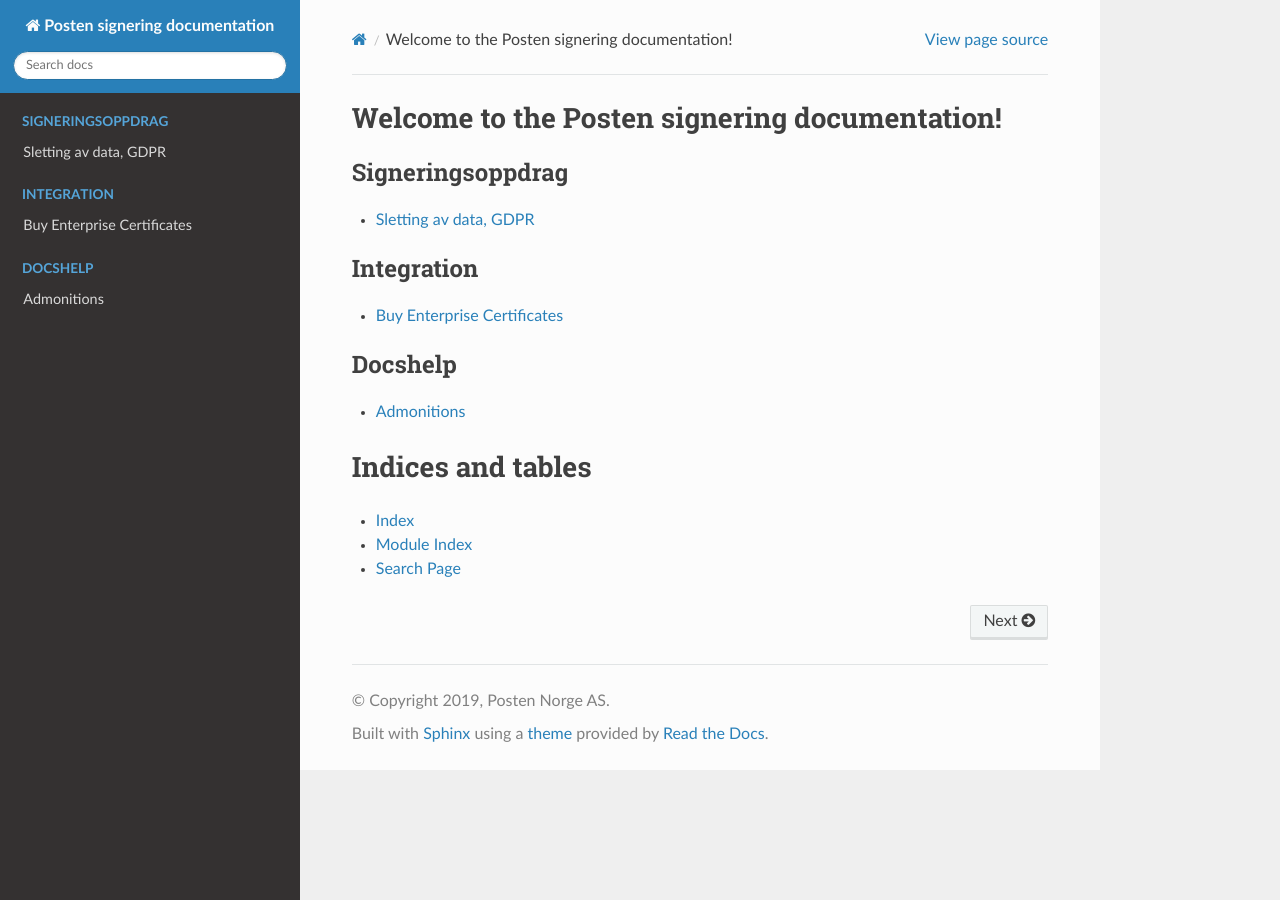
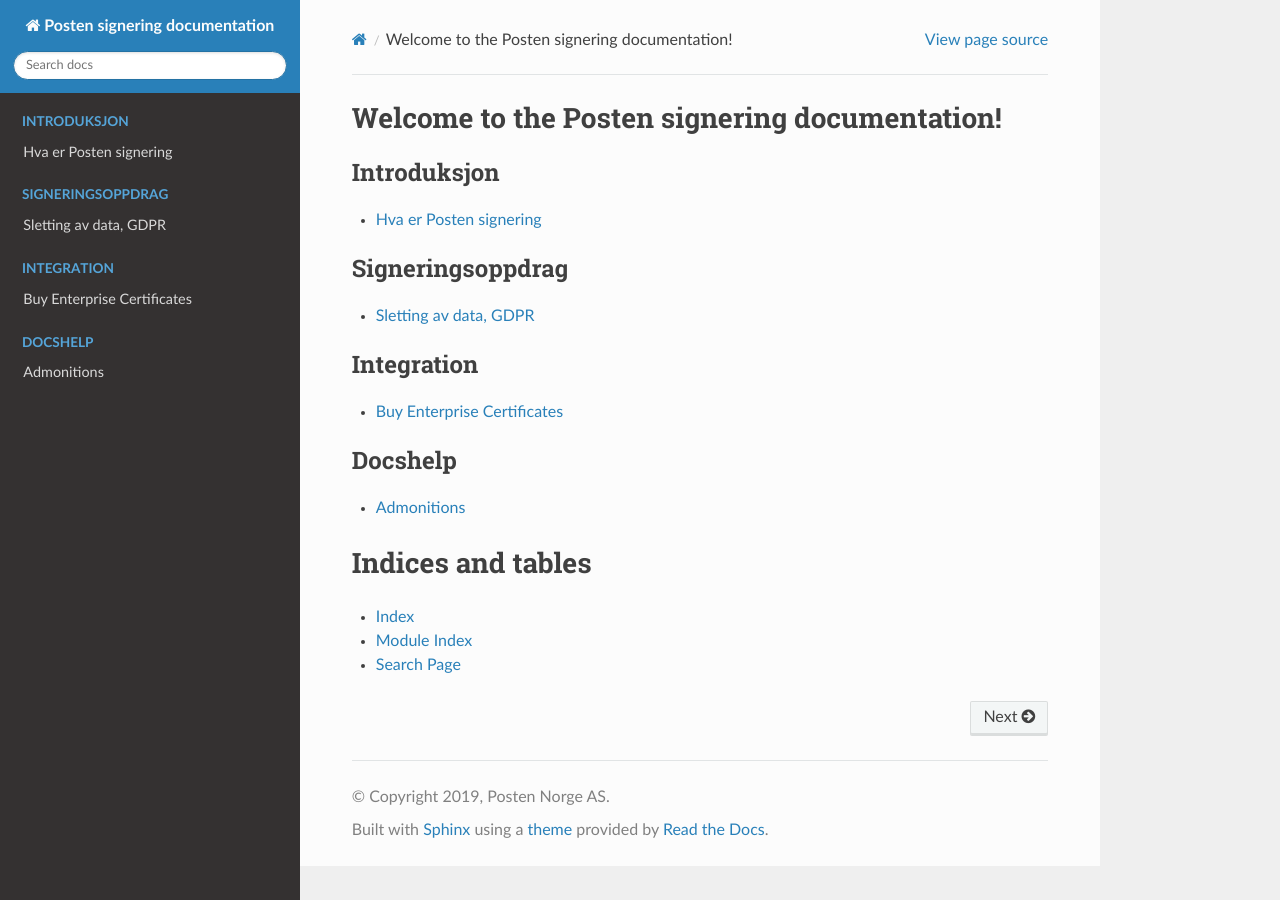
Before and after one commit to ramonarellano/signering-docs, a Sphinx documentation site: the page built from source/index.rst, in a window 1280 px wide. Built offline with Sphinx 7.4.7 and the Read the Docs theme 2.0.0, drawn with Linux system fonts in a browser that asks for light colours.

Commit message:
La til Introduksjon som tema

```diff
--- a/source/index.rst
+++ b/source/index.rst
@@ -5,6 +5,12 @@
 
 Welcome to the Posten signering documentation!
 ==========================================================
+
+.. toctree::
+   :maxdepth: 1
+   :caption: Introduksjon
+
+   introduksjon
 
 .. toctree::
    :maxdepth: 1
```
